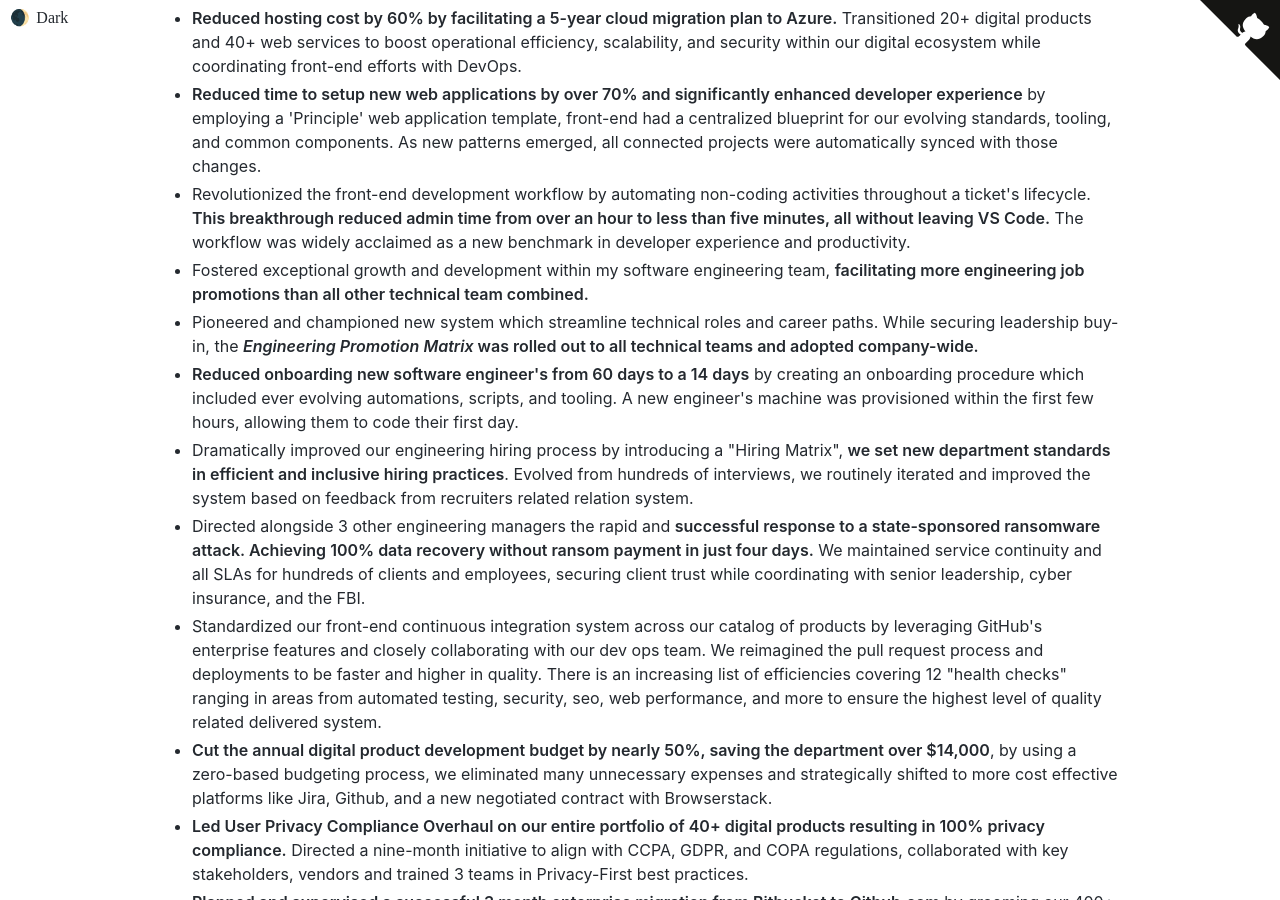
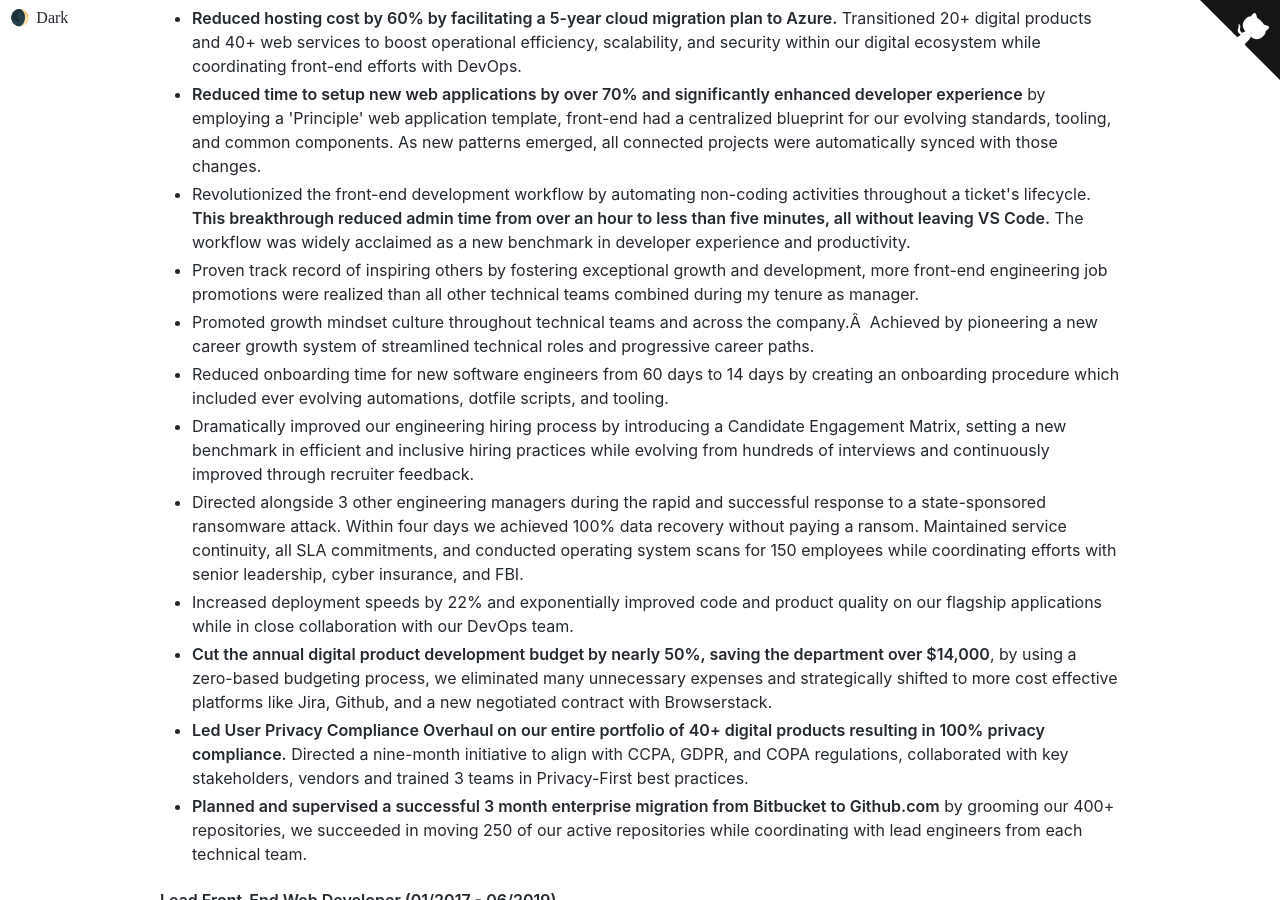
Before and after one commit to abarrows/resume, a Jekyll site: the page formats/index.html, which Jekyll copies as it is, in a window 1280 px wide and 900 px high, scrolled down 766 px. Built offline with Jekyll 4.4.1, drawn with Linux system fonts in a browser that asks for light colours.

```diff
--- a/formats/index.html
+++ b/formats/index.html
@@ -199,32 +199,12 @@ monthly,</strong> including comics, games, and puzzles for prestigious clients l
 five minutes, all without leaving VS Code.</strong> The workflow was widely acclaimed
         as a new benchmark in developer experience and productivity.
       </li>
-      <li>Fostered exceptional growth and development within my software engineering team, <strong>facilitating more engineering job promotions than all other technical team combined.</strong></li>
-      <li>
-        Pioneered and championed new system which streamline technical roles and
-        career paths. While securing leadership buy-in, the <strong><em>Engineering Promotion Matrix</em> was rolled out to all technical teams and adopted company-wide.</strong>
-      </li>
-      <li>
-        <strong>Reduced onboarding new software engineer's from 60 days to a 14 days</strong> by
-        creating an onboarding procedure which included ever evolving automations,
-        scripts, and tooling. A new engineer's machine was provisioned within the first few
-        hours, allowing them to code their first day.
-      </li>
-      <li>Dramatically improved our engineering hiring process by introducing a "Hiring Matrix", <strong>we set new department standards in efficient and inclusive hiring practices</strong>. Evolved from hundreds of interviews, we routinely iterated and improved the system based on feedback from recruiters related relation system.</li>
-      <li>
-        Directed alongside 3 other engineering managers the rapid and <strong>successful
-response to a state-sponsored ransomware attack. Achieving 100% data recovery
-without ransom payment in just four days.</strong> We maintained service continuity
-        and all SLAs for hundreds of clients and employees, securing
-        client trust while coordinating with senior leadership, cyber insurance, and the FBI.
-      </li>
-      <li>
-        Standardized our front-end continuous integration system across our catalog of products by leveraging GitHub's
-        enterprise features and closely collaborating with our dev ops team. We reimagined the pull request process and
-        deployments to be faster and higher in quality. There is an increasing list of efficiencies covering 12 "health
-        checks" ranging in areas from automated testing, security, seo, web performance, and more to ensure the highest level
-        of quality related delivered system.
-      </li>
+      <li>Proven track record of inspiring others by fostering exceptional growth and development, more front-end engineering job promotions were realized than all other technical teams combined during my tenure as manager.</li>
+      <li>Promoted growth mindset culture throughout technical teams and across the company.Â  Achieved by pioneering a new career growth system of streamlined technical roles and progressive career paths.</li>
+      <li>Reduced onboarding time for new software engineers from 60 days to 14 days by creating an onboarding procedure which included ever evolving automations, dotfile scripts, and tooling.</li>
+      <li>Dramatically improved our engineering hiring process by introducing a Candidate Engagement Matrix, setting a new benchmark in efficient and inclusive hiring practices while evolving from hundreds of interviews and continuously improved through recruiter feedback.</li>
+      <li>Directed alongside 3 other engineering managers during the rapid and successful response to a state-sponsored ransomware attack. Within four days we achieved 100% data recovery without paying a ransom. Maintained service continuity, all SLA commitments, and conducted operating system scans for 150 employees while coordinating efforts with senior leadership, cyber insurance, and FBI.</li>
+      <li>Increased deployment speeds by 22% and exponentially improved code and product quality on our flagship applications while in close collaboration with our DevOps team.</li>
       <li>
         <strong>Cut the annual digital product development budget by nearly 50%, saving the department over $14,000</strong>, by using a
         zero-based budgeting process, we eliminated many unnecessary expenses and strategically shifted to more cost effective
```
Also changed, not shown: formats/index.json (+1 -1 lines), 2 other files.
